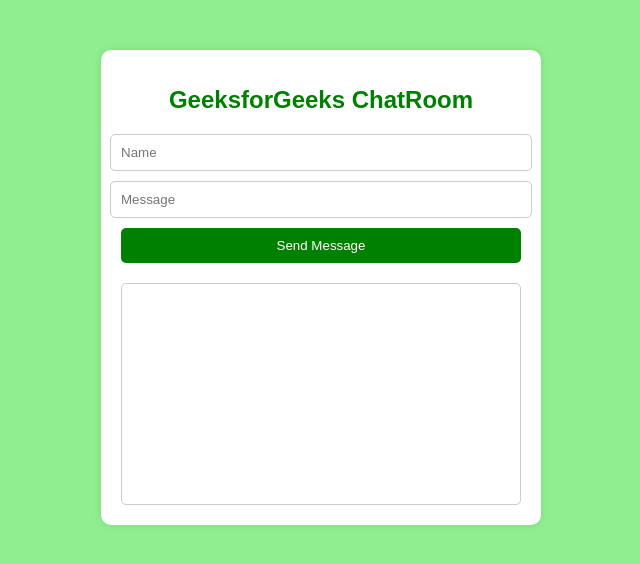
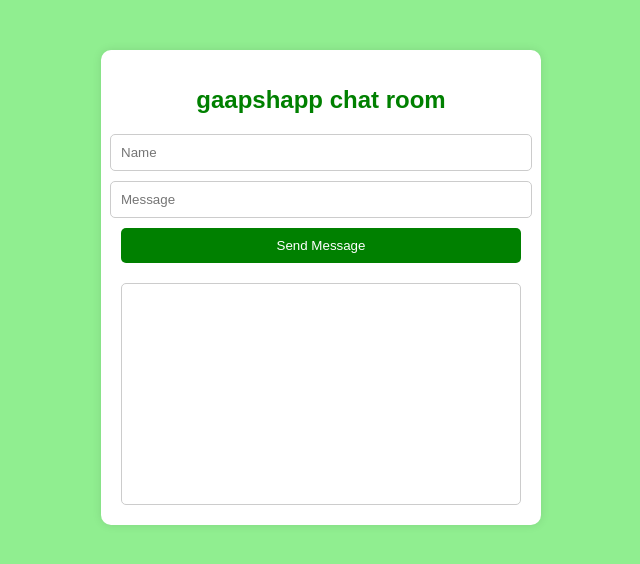
Before and after one commit to prasadpanigrahy/gapshapp, a website: page index.html in a window 1280 px wide. Shown: the whole page, without its empty margins (319-959 px from the left). Drawn offline with nearby package versions, Linux system fonts and the light colour scheme; no server answers.

Commit message:
Add files via upload

```diff
--- a/index.html
+++ b/index.html
@@ -3,13 +3,13 @@
 <!DOCTYPE html>
 <html>
   <head>
-    <title>GeeksforGeeks ChatRoom</title>
+    <title>gaapshapp chat room</title>
     <link rel="stylesheet" href="style.css" />
   </head>
 
   <body>
     <div class="container">
-      <h1 class="logo">GeeksforGeeks ChatRoom</h1>
+      <h1 class="logo">gaapshapp chat room</h1>
       <form class="form" id="form">
         <input class="input" type="text" placeholder="Name" id="myname" />
         <input class="input" type="text" placeholder="Message" id="message" />
```
